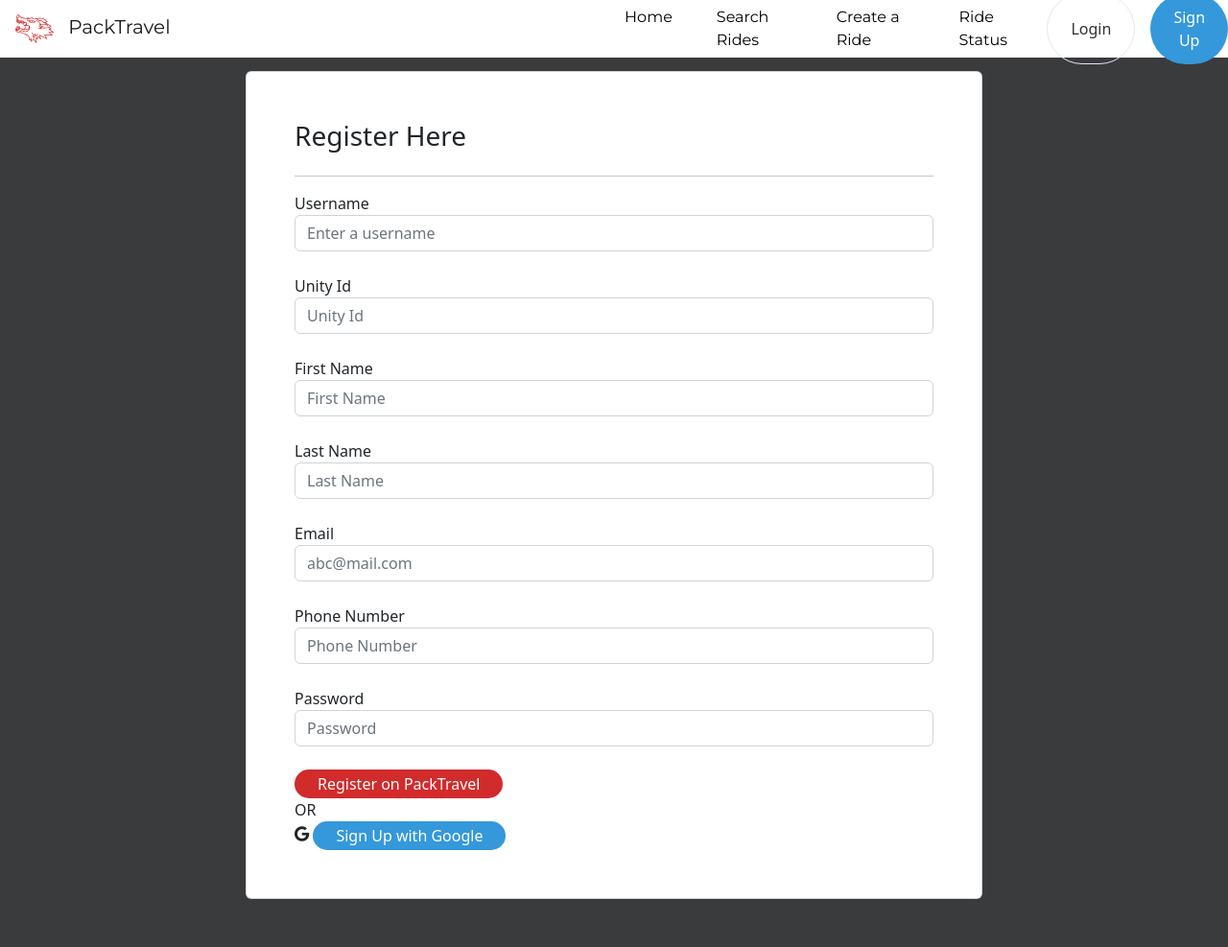
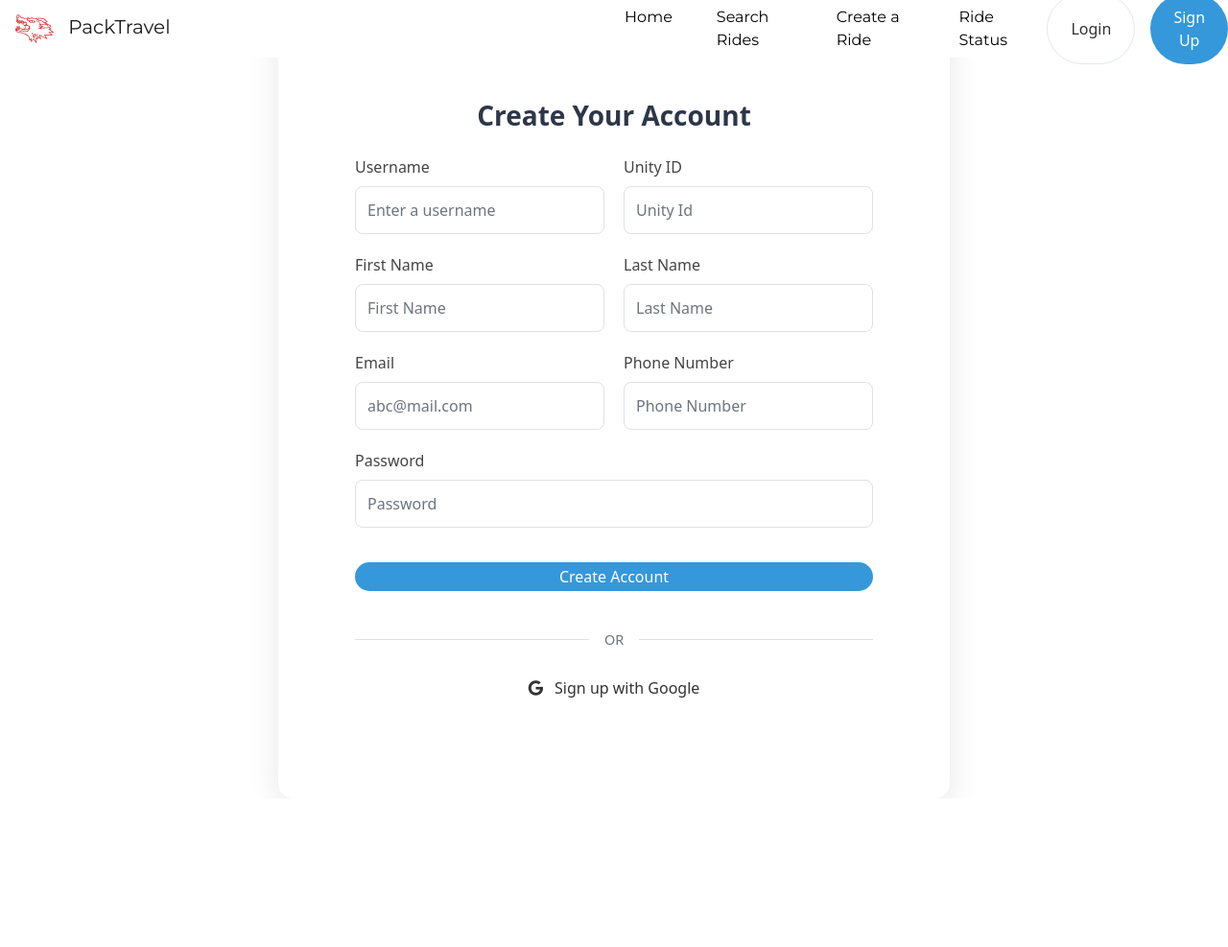
Before and after one commit to brianhhuynh38/PackTravel, a Django app: page /register/ in a window 1280 px wide. Shown: the whole page at 96% size. After the commit the page ends 727 px from the top, so only its background shows below. Run offline with Django 4.2, Linux system fonts and the light colour scheme; some libraries are stand-ins or nearby versions.

Commit message:
Revamped UI for register page

```diff
--- a/templates/user/register.html
+++ b/templates/user/register.html
@@ -1,69 +1,225 @@
-
-
 <!doctype html> {% load static %}
 {% load socialaccount %}
 
-<html lang="en">
-  <head>
+<head>
     <meta charset="utf-8">
     <meta name="viewport" content="width=device-width, initial-scale=1">
     <title>PackTravel - Register</title>
+    <link href="https://cdn.jsdelivr.net/npm/bootstrap@5.2.2/dist/css/bootstrap.min.css" rel="stylesheet">
+    <link href="https://cdnjs.cloudflare.com/ajax/libs/font-awesome/6.0.0/css/all.min.css" rel="stylesheet">
+    <style>
+        body {
+            background: linear-gradient(135deg, #ffffff 0%, #ffffff 100%);
+            min-height: 100vh;
+            display: flex;
+            flex-direction: column;
+            padding: 2rem 0;
 
-    <link href="https://cdn.jsdelivr.net/npm/bootstrap@5.2.2/dist/css/bootstrap.min.css" rel="stylesheet" integrity="sha384-Zenh87qX5JnK2Jl0vWa8Ck2rdkQ2Bzep5IDxbcnCeuOxjzrPF/et3URy9Bv1WTRi" crossorigin="anonymous">
-  </head>
-  <body style="background-color: #3A3B3C;">
+        }
+
+        .register-container {
+            max-width: 700px;
+            width: 90%;
+            margin: auto;
+            padding: 5rem;
+            background: rgba(255, 255, 255, 0.95);
+            border-radius: 16px;
+            box-shadow: 0 8px 32px rgba(0, 0, 0, 0.1);
+        }
+
+        .form-control {
+            border: 1px solid #e1e1e1;
+            padding: 12px;
+            border-radius: 8px;
+            transition: all 0.3s ease;
+        }
+
+        .form-control:focus {
+            border-color: #3498db;
+            box-shadow: 0 0 0 0.2rem rgba(118, 75, 162, 0.25);
+        }
+
+        .form-label {
+            font-weight: 500;
+            color: #444;
+            margin-bottom: 0.5rem;
+        }
+
+        .btn-register {
+            background: #3498db;
+            border: none;
+            padding: 12px 24px;
+            width: 100%;
+            border-radius: 8px;
+            font-weight: 600;
+            transition: all 0.3s ease;
+            margin: 1rem 0;
+        }
+
+        .btn-register:hover {
+            background: #297ab1;
+            transform: translateY(-1px);
+        }
+
+        .btn-google {
+            background: #fff;
+            color: #333;
+            border: 1px solid #e1e1e1;
+            padding: 12px;
+            width: 100%;
+            border-radius: 8px;
+            font-weight: 600;
+            transition: all 0.3s ease;
+        }
+
+        .btn-google:hover {
+            background: #f8f9fa;
+            border-color: #ddd;
+        }
+
+        .divider {
+            display: flex;
+            align-items: center;
+            text-align: center;
+            margin: 1.5rem 0;
+        }
+
+        .divider::before,
+        .divider::after {
+            content: '';
+            flex: 1;
+            border-bottom: 1px solid #e1e1e1;
+        }
+
+        .divider span {
+            padding: 0 1rem;
+            color: #6c757d;
+            font-size: 0.9rem;
+        }
+
+        .form-group {
+            margin-bottom: 1.25rem;
+        }
+
+        .error-message {
+            color: #dc3545;
+            font-size: 0.875rem;
+            margin-top: 0.25rem;
+        }
+
+        .register-title {
+            color: #2d3748;
+            margin-bottom: 1.5rem;
+            text-align: center;
+            font-weight: 600;
+        }
+
+        .form-row {
+            display: grid;
+            grid-template-columns: 1fr 1fr;
+            gap: 1.25rem;
+        }
+
+        @media (max-width: 768px) {
+            .form-row {
+                grid-template-columns: 1fr;
+                gap: 0;
+            }
+        }
+    </style>
+</head>
+
+<body>
     {% include 'nav.html' %}
 
-    <div class="card mx-auto shadow-2-strong bg-white rounded" style="width: 60%; margin: 50px; padding: 50px;">
-        <h3>Register Here</h3>
-        <hr>
+    <div class="register-container">
+        <h3 class="register-title">Create Your Account</h3>
+
         <form method="POST" class="form-group">
             {% csrf_token %}
-            <div class="form-group">
-                <label for="id_username">Username</label>
-                {{form.username}}
+
+            {% if form.errors %}
+            <div class="alert alert-danger" role="alert">
+                Please correct the errors below.
             </div>
-            <br>
-            <div class="form-group">
-                <label for="id_username">Unity Id</label>
-                {{form.unityid}}
+            {% endif %}
+
+            <div class="form-row">
+                <div class="form-group">
+                    <label class="form-label">Username</label>
+                    {{form.username}}
+                    {% if form.username.errors %}
+                    <div class="error-message">{{ form.username.errors }}</div>
+                    {% endif %}
+                </div>
+
+                <div class="form-group">
+                    <label class="form-label">Unity ID</label>
+                    {{form.unityid}}
+                    {% if form.unityid.errors %}
+                    <div class="error-message">{{ form.unityid.errors }}</div>
+                    {% endif %}
+                </div>
             </div>
-            <br>
-            <div class="form-group">
-                <label for="id_username">First Name</label>
-                {{form.first_name}}
+
+            <div class="form-row">
+                <div class="form-group">
+                    <label class="form-label">First Name</label>
+                    {{form.first_name}}
+                    {% if form.first_name.errors %}
+                    <div class="error-message">{{ form.first_name.errors }}</div>
+                    {% endif %}
+                </div>
+
+                <div class="form-group">
+                    <label class="form-label">Last Name</label>
+                    {{form.last_name}}
+                    {% if form.last_name.errors %}
+                    <div class="error-message">{{ form.last_name.errors }}</div>
+                    {% endif %}
+                </div>
             </div>
-            <br>
-            <div class="form-group">
-                <label for="id_username">Last Name</label>
-                {{form.last_name}}
+
+            <div class="form-row">
+                <div class="form-group">
+                    <label class="form-label">Email</label>
+                    {{form.email}}
+                    {% if form.email.errors %}
+                    <div class="error-message">{{ form.email.errors }}</div>
+                    {% endif %}
+                </div>
+
+                <div class="form-group">
+                    <label class="form-label">Phone Number</label>
+                    {{form.phone_number}}
+                    {% if form.phone_number.errors %}
+                    <div class="error-message">{{ form.phone_number.errors }}</div>
+                    {% endif %}
+                </div>
             </div>
-            <br>
-            <div class="form-group">
-                <label for="id_username">Email</label>
-                {{form.email}}
-            </div>
-            <br>
-            <div class="form-group">
-                <label for="id_username">Phone Number</label>
-                {{form.phone_number}}
-            </div>
-            <br>
 
             <div class="form-group">
-                <label for="id_password">Password</label>
+                <label class="form-label">Password</label>
                 {{form.password1}}
+                {% if form.password1.errors %}
+                <div class="error-message">{{ form.password1.errors }}</div>
+                {% endif %}
             </div>
-            <br>
-            <button type="submit" style="color: white; background-color: #D22B2B; border-color: #D22B2B;" class="btn btn-dark" >Register on PackTravel</button>
-            <br>
-            OR
-            <br>
-            <div class="form-group">
-                <i class="fab fa-google"></i>
-                <a role="button" class="btn btn-primary" href="{% provider_login_url 'google' %}">Sign Up with Google</a>
-              </div>
+
+            <button type="submit" class="btn btn-register text-white">
+                Create Account
+            </button>
+
+            <div class="divider">
+                <span>OR</span>
+            </div>
+
+            <a href="{% provider_login_url 'google' %}" class="btn btn-google">
+                <i class="fab fa-google me-2"></i>
+                Sign up with Google
+            </a>
         </form>
-</div>
-  </body>
+    </div>
+</body>
+
 </html>
```
